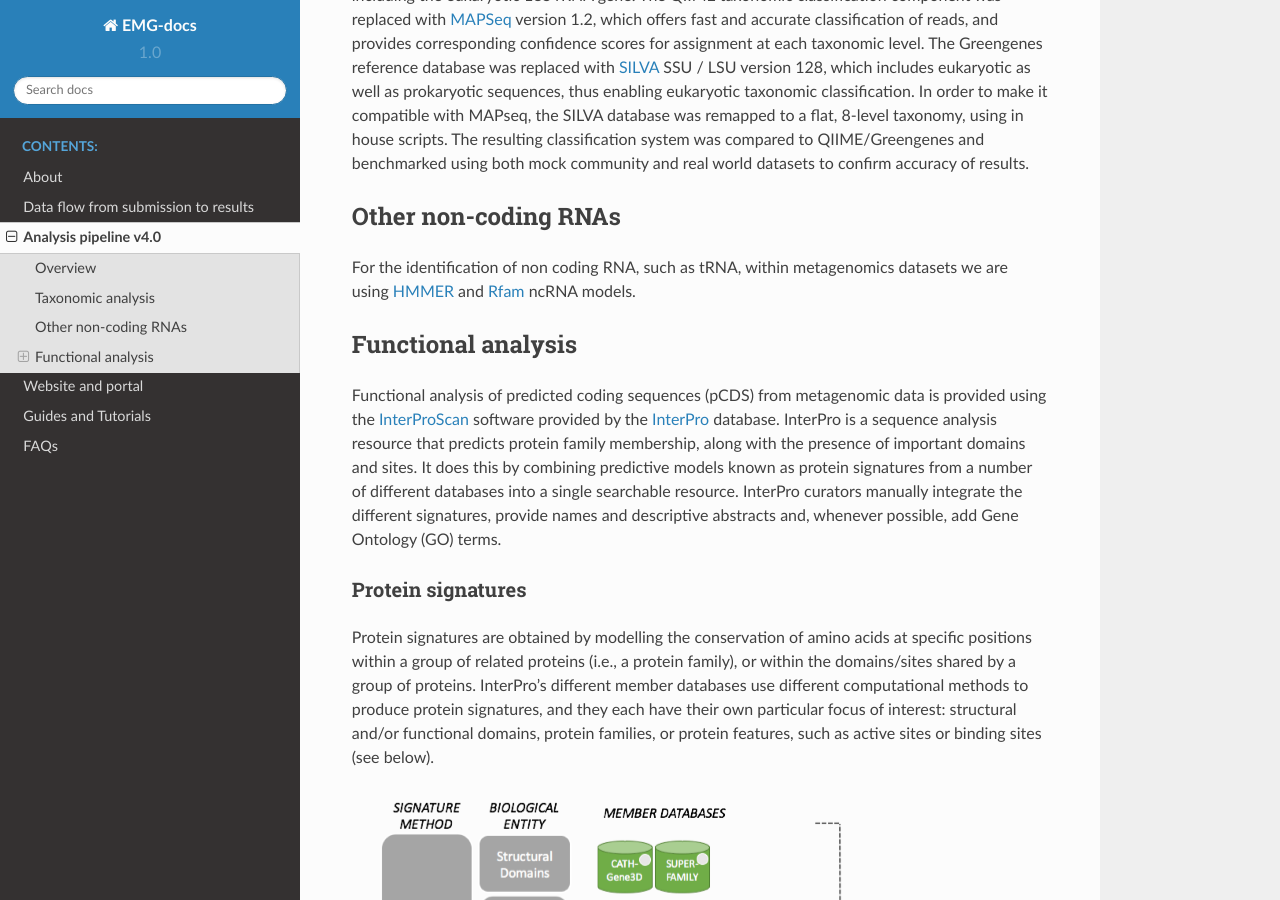
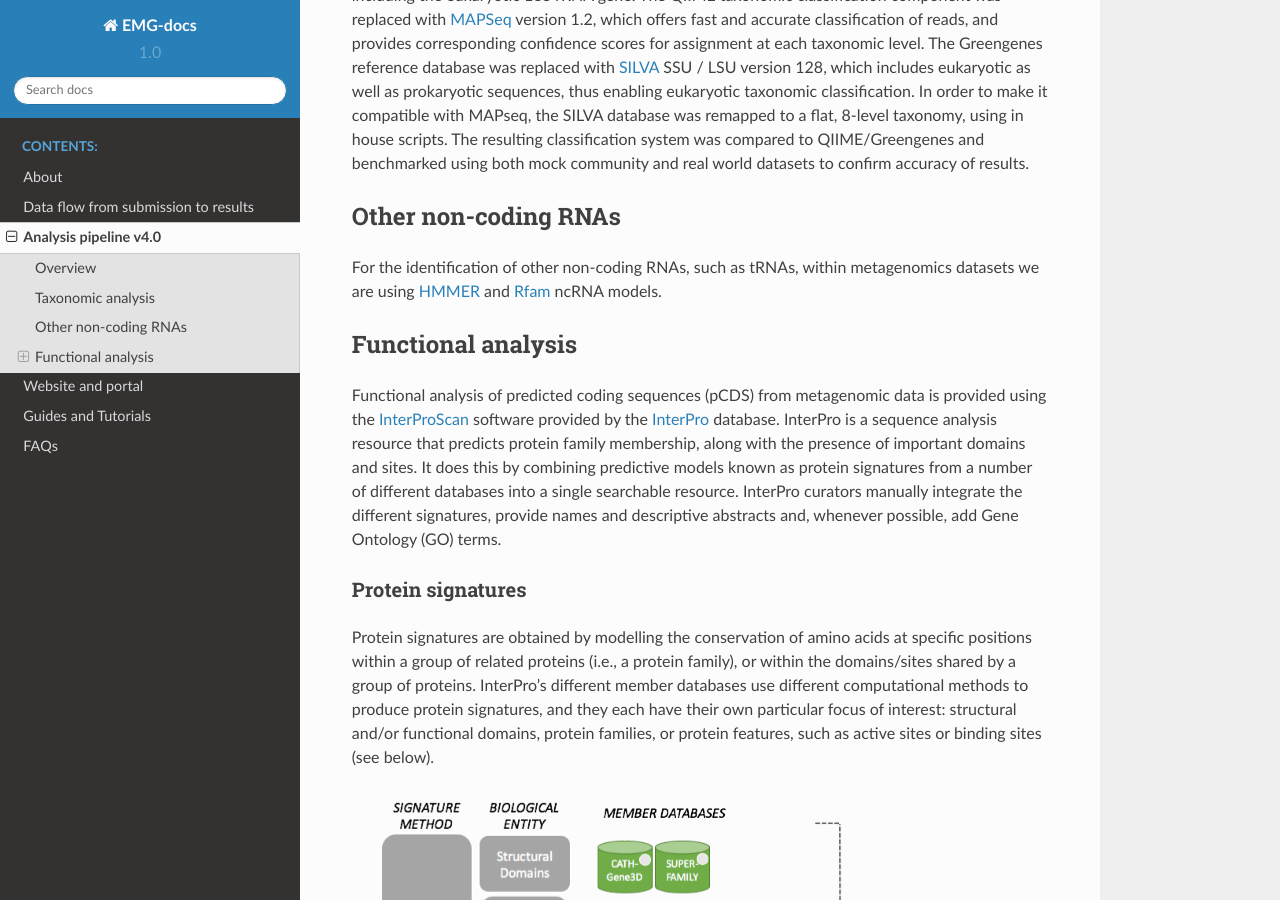
Before and after one commit to EBI-Metagenomics/EMG-docs, a Sphinx documentation site: the page built from docs/analysis.rst, in a window 1280 px wide and 900 px high, scrolled down 1353 px. Built offline with Sphinx 7.4.7 and the Read the Docs theme 2.0.0, drawn with Linux system fonts in a browser that asks for light colours.

Commit message:
Update analysis.rst

```diff
--- a/docs/analysis.rst
+++ b/docs/analysis.rst
@@ -30,7 +30,7 @@ The analysis pipeline underwent a more substantial update in August 2017 to vers
 ---------------------
 Other non-coding RNAs
 ---------------------
-For the identification of non coding RNA, such as tRNA, within metagenomics datasets we are using `HMMER <http://www.hmmer.org>`_ and `Rfam <http://europepmc.org/articles/PMC4383904>`_ ncRNA models.
+For the identification of other non-coding RNAs, such as tRNAs, within metagenomics datasets we are using `HMMER <http://www.hmmer.org>`_ and `Rfam <http://europepmc.org/articles/PMC4383904>`_ ncRNA models.
 
 -------------------
 Functional analysis
```
